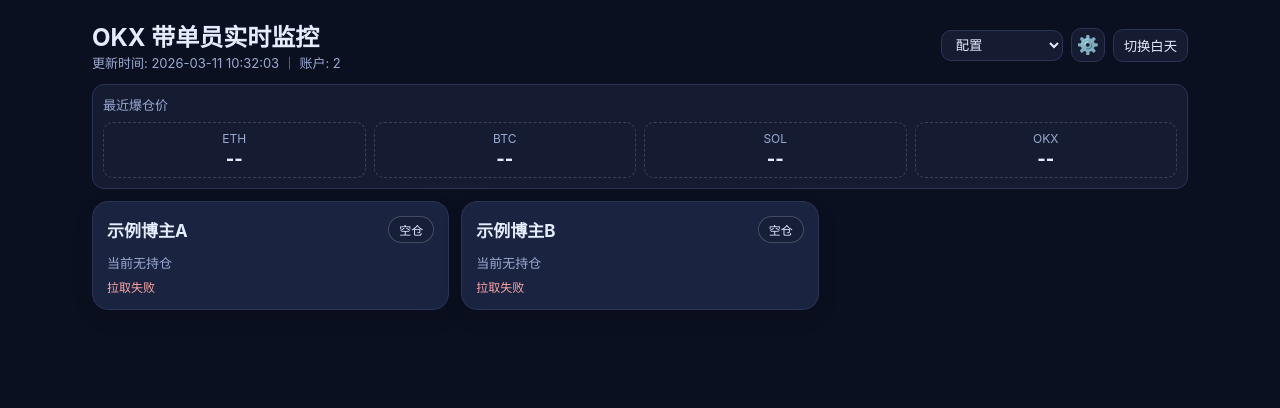
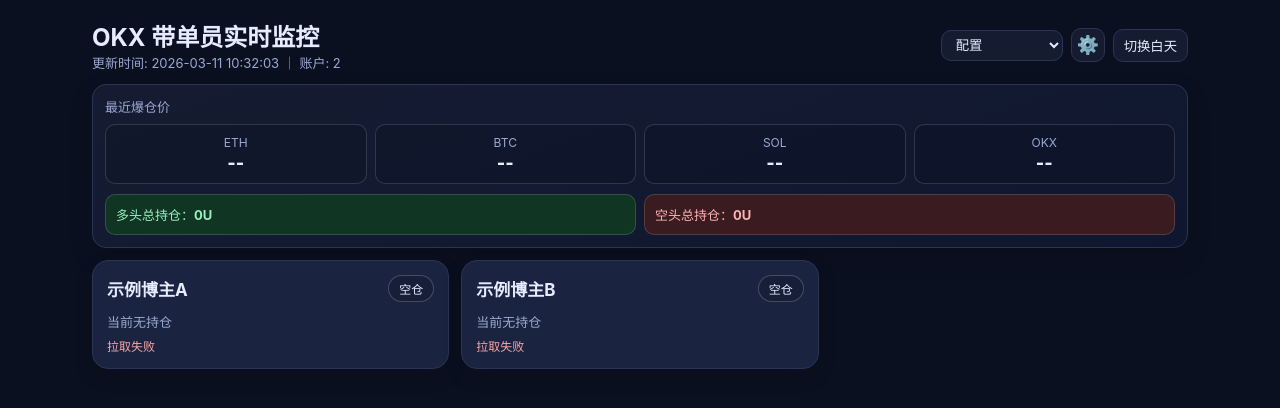
Before and after one commit to wangjun6561-ui/gpt, a Flask app: page / in a window 1280 px wide. Shown: the top 408 px of the page. Run offline with Flask 2, Linux system fonts and the light colour scheme; data that the repository does not hold is empty; some libraries are stand-ins or nearby versions.

Commit message:
fix: restore pnl colors and add long-short market game panel

```diff
--- a/app.py
+++ b/app.py
@@ -57,6 +57,7 @@ class OKXMonitor:
         self.previous_trades: Dict[str, List[str]] = {}
         self.latest_positions: Dict[str, Dict[str, Any]] = {}
         self.recent_liq_panel: Dict[str, str] = {"eth": "--", "btc": "--", "sol": "--", "okx": "--"}
+        self.market_game: Dict[str, str] = {"long": "0U", "short": "0U"}
         self._position_cursor = 0
         self._load_trades_history()
 
@@ -464,6 +465,25 @@ class OKXMonitor:
             panel[k] = v
         return panel
 
+    @staticmethod
+    def _build_market_game(items: List[Dict[str, Any]]) -> Dict[str, str]:
+        long_total = 0.0
+        short_total = 0.0
+        for item in items:
+            for pos in item.get("positions", []):
+                try:
+                    value = abs(float(pos.get("notionalValue", 0) or 0))
+                except (TypeError, ValueError):
+                    continue
+                if str(pos.get("direction", "")) == "空":
+                    short_total += value
+                else:
+                    long_total += value
+        return {
+            "long": f"{OKXMonitor.format_number(long_total, 4)}U",
+            "short": f"{OKXMonitor.format_number(short_total, 4)}U",
+        }
+
     def refresh_positions(self, unique_names: Optional[Set[str]] = None):
         traders = self._get_traders_snapshot()
         active_unique_names = {t.unique_name for t in traders}
@@ -534,12 +554,15 @@ class OKXMonitor:
             key=_sort_key,
         )
 
-        liq_panel = self._build_recent_liq_panel([v for _, v in sorted_items])
+        ordered_items = [v for _, v in sorted_items]
+        liq_panel = self._build_recent_liq_panel(ordered_items)
+        market_game = self._build_market_game(ordered_items)
 
         with self.state_lock:
             self.latest_positions = dict(sorted_items)
             self.last_refresh_time = datetime.now().strftime("%Y-%m-%d %H:%M:%S")
             self.recent_liq_panel = liq_panel
+            self.market_game = market_game
 
 
     def refresh_positions_round_robin(self):
@@ -766,6 +789,7 @@ def create_flask_app(monitor: OKXMonitor) -> Flask:
                 "rank_type": monitor.current_rank_type,
                 "update_interval_seconds": monitor.update_interval_seconds,
                 "recent_liq_panel": monitor.recent_liq_panel,
+                "market_game": monitor.market_game,
             }
         return jsonify(payload)
 
--- a/templates/dashboard.html
+++ b/templates/dashboard.html
@@ -15,10 +15,14 @@
     .btn{border:1px solid var(--line);background:var(--panel);color:var(--text);padding:6px 10px;border-radius:10px;cursor:pointer}
     .iconBtn{width:34px;height:34px;display:inline-flex;align-items:center;justify-content:center;font-size:18px;padding:0}
     .select{border:1px solid var(--line);background:var(--panel);color:var(--text);padding:6px 10px;border-radius:10px}
-    .liqpanel{border:1px solid var(--line);background:var(--panel);border-radius:12px;padding:10px;margin-bottom:12px}
+    .liqpanel{border:1px solid var(--line);background:linear-gradient(160deg,var(--panel),#0f1730);border-radius:14px;padding:12px;margin-bottom:12px;box-shadow:0 10px 24px rgba(0,0,0,.15)}
     .liqgrid{display:grid;grid-template-columns:repeat(4,1fr);gap:8px}
-    .liqitem{padding:8px;border:1px dashed #ffffff2a;border-radius:10px;text-align:center}
+    .liqitem{padding:10px;border:1px solid #ffffff24;border-radius:10px;text-align:center;background:#0000001f}
     .liqcoin{font-size:12px;color:var(--muted);text-transform:uppercase}.liqval{font-size:18px;font-weight:800;color:var(--text);margin-top:2px}
+    .game{margin-top:10px;display:grid;grid-template-columns:1fr 1fr;gap:8px}
+    .game .side{padding:10px;border-radius:10px;border:1px solid #ffffff24;font-size:13px}
+    .game .long{background:#103623;color:#9af0bf}
+    .game .short{background:#3a1b1f;color:#ffb3b3}
     .grid{display:grid;grid-template-columns:repeat(auto-fill,minmax(310px,1fr));gap:12px}
     .card{border:1px solid var(--line);border-radius:16px;padding:14px;box-shadow:0 8px 20px rgba(0,0,0,.12)}
     .long{background:var(--long)} .short{background:var(--short)} .empty{background:var(--empty)}
@@ -27,17 +31,17 @@
     .badge{font-size:12px;padding:4px 10px;border-radius:999px;border:1px solid #ffffff33;background:#00000020}
     .row2{display:grid;grid-template-columns:1fr 1fr;gap:10px;margin:8px 0}
     .big{padding:10px;border:1px dashed #ffffff33;border-radius:10px}
-    .big .k{font-size:12px;color:var(--muted)} .big .v{font-size:20px;font-weight:800;color:var(--text);margin-top:3px}
+    .big .k{font-size:12px;color:var(--muted)} .big .v{font-size:20px;font-weight:800;margin-top:3px}
     .pair{display:grid;grid-template-columns:1fr 1fr;gap:10px}
     .kv{padding:8px;border-bottom:1px dashed #ffffff24;display:flex;justify-content:space-between;font-size:13px}
-    .kv .k{color:var(--muted)} .kv .v{font-weight:800;color:var(--text)}
-    .good{color:#22c55e;font-weight:700}.bad{color:#ef4444;font-weight:700}.warn{color:#f59e0b;font-weight:700}
+    .kv .k{color:var(--muted)} .kv .v{font-weight:800}
+    .good{color:#22c55e !important;font-weight:700}.bad{color:#ef4444 !important;font-weight:700}.warn{color:#f59e0b !important;font-weight:700}
     .expand{margin-top:10px}.sub{margin-top:8px;padding:8px;border:1px dashed #ffffff33;border-radius:10px;background:#0000001e}
     .err{margin-top:6px;font-size:12px;color:#fca5a5}
     .mask{position:fixed;inset:0;background:#0008;display:flex;align-items:center;justify-content:center;padding:12px}
     .panel{width:min(360px,100%);background:var(--panel);border:1px solid var(--line);border-radius:14px;padding:14px}
     .input{width:100%;margin-top:8px;border:1px solid var(--line);background:transparent;color:var(--text);padding:8px;border-radius:8px}
-    @media (max-width:640px){.title{font-size:20px}.row2,.pair,.liqgrid{grid-template-columns:1fr}}
+    @media (max-width:640px){.title{font-size:20px}.row2,.pair,.liqgrid,.game{grid-template-columns:1fr}}
   </style>
 </head>
 <body x-data="dashboard()" :class="theme">
@@ -63,6 +67,10 @@
         <div class="liqitem"><div class="liqcoin">BTC</div><div class="liqval" x-text="state.recent_liq_panel?.btc || '--'"></div></div>
         <div class="liqitem"><div class="liqcoin">SOL</div><div class="liqval" x-text="state.recent_liq_panel?.sol || '--'"></div></div>
         <div class="liqitem"><div class="liqcoin">OKX</div><div class="liqval" x-text="state.recent_liq_panel?.okx || '--'"></div></div>
+      </div>
+      <div class="game">
+        <div class="side long">多头总持仓：<b x-text="state.market_game?.long || '0U'"></b></div>
+        <div class="side short">空头总持仓：<b x-text="state.market_game?.short || '0U'"></b></div>
       </div>
     </div>
 
@@ -128,7 +136,7 @@
   <script>
     function dashboard(){
       return {
-        state:{last_refresh_time:'',count:0,items:[],recent_liq_panel:{eth:'--',btc:'--',sol:'--',okx:'--'}},
+        state:{last_refresh_time:'',count:0,items:[],recent_liq_panel:{eth:'--',btc:'--',sol:'--',okx:'--'},market_game:{long:'0U',short:'0U'}},
         expanded:{},
         theme: localStorage.getItem('okx_theme') || 'dark',
         showSettings:false,
```
Also changed, not shown: README.md.
